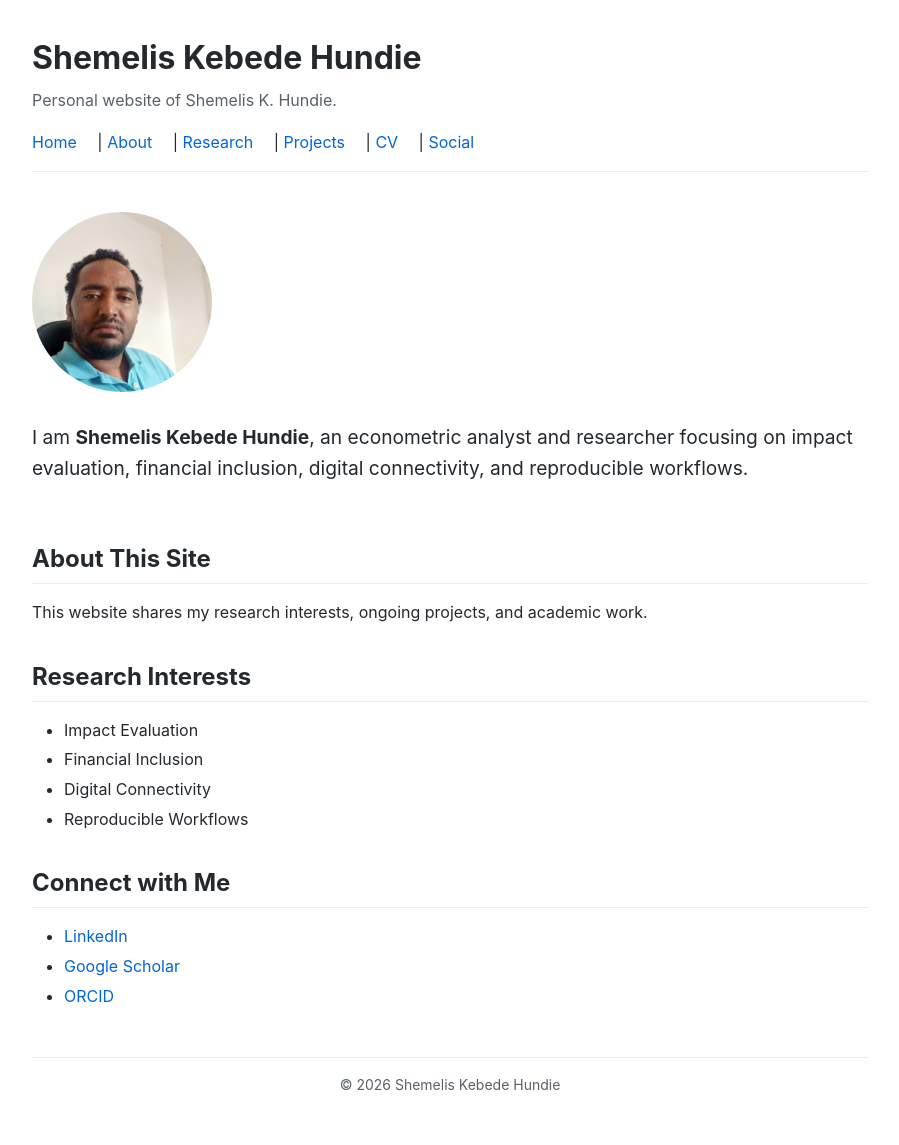
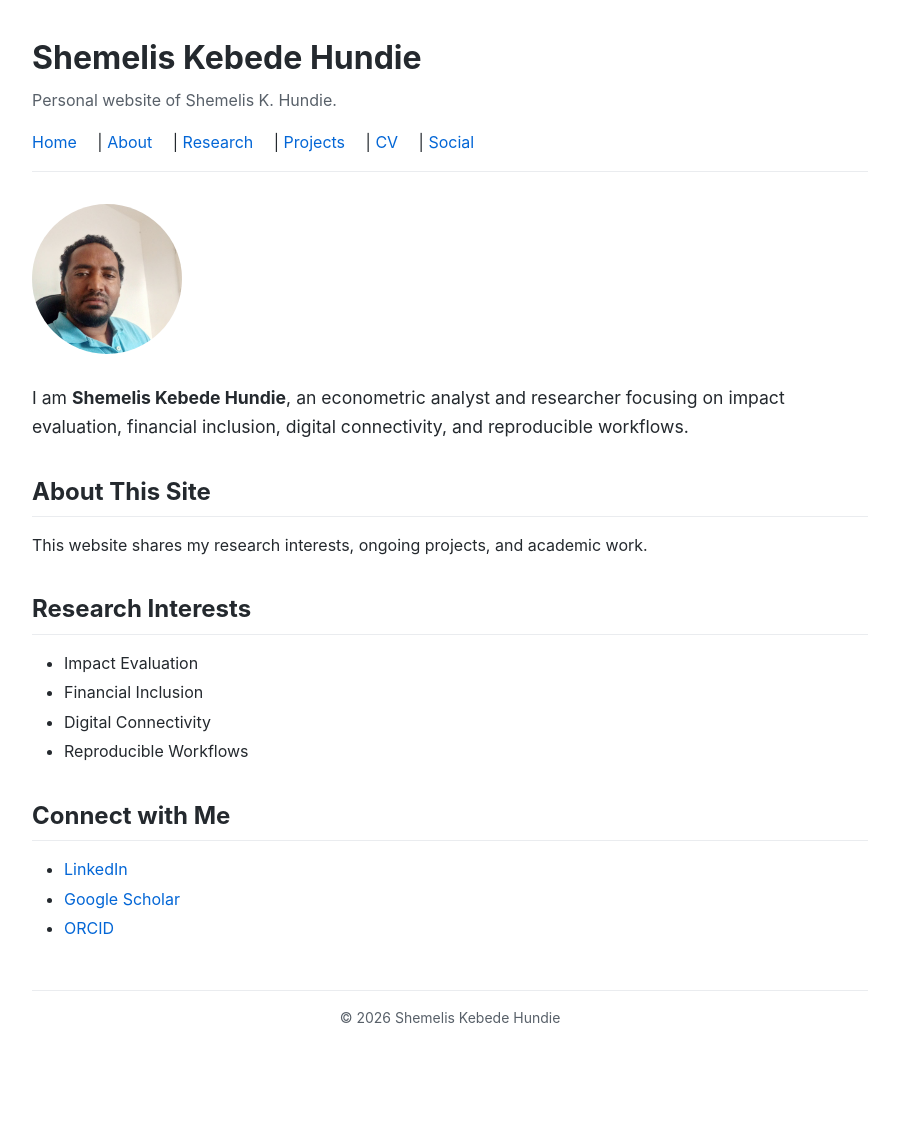
Before and after one commit to ShemelisKHundie/ShemelisKHundie.github.io, a Jekyll site: the page built from index.md, in a window 1280 px wide. Shown: the whole page, without its empty margins (190-1089 px from the left). Built offline with Jekyll 4.4.1, drawn with Linux system fonts in a browser that asks for light colours; after the commit the page ends 1077 px from its top, so only the background shows below that.

Commit message:
Update index.md

```diff
--- a/index.md
+++ b/index.md
@@ -3,23 +3,26 @@ layout: default
 title: Home
 ---
 
-<div style="display: flex; align-items: center; gap: 30px; flex-wrap: wrap; margin: 40px 0;">
-  <img src="{{ '/assets/images/profile.jpg' | relative_url }}" alt="Shemelis Kebede Hundie" style="width: 180px; height: 180px; border-radius: 50%; object-fit: cover;">
+<div style="display: flex; align-items: center; gap: 30px; flex-wrap: wrap; margin-bottom: 30px;">
+  <img src="https://raw.githubusercontent.com/ShemelisKHundie/ShemelisKHundie.github.io/main/assets/images/profile.jpg" alt="Shemelis Kebede Hundie" style="width: 150px; height: 150px; border-radius: 50%; object-fit: cover;">
   <div>
-    <p style="font-size: 1.2rem; line-height: 1.6;">I am <strong>Shemelis Kebede Hundie</strong>, an econometric analyst and researcher focusing on impact evaluation, financial inclusion, digital connectivity, and reproducible workflows.</p>
+    <p style="font-size: 1.1rem; line-height: 1.6; margin: 0;">I am <strong>Shemelis Kebede Hundie</strong>, an econometric analyst and researcher focusing on impact evaluation, financial inclusion, digital connectivity, and reproducible workflows.</p>
   </div>
 </div>
 
 ## About This Site
+
 This website shares my research interests, ongoing projects, and academic work.
 
 ## Research Interests
+
 - Impact Evaluation
 - Financial Inclusion
 - Digital Connectivity
 - Reproducible Workflows
 
 ## Connect with Me
+
 - [LinkedIn](https://www.linkedin.com/in/shemelis-kebede-hundie-77743967/)
 - [Google Scholar](https://scholar.google.com/citations?user=sP5y6NUAAAAJ&hl=en)
 - [ORCID](https://orcid.org/0000-0003-2316-0544)
```
